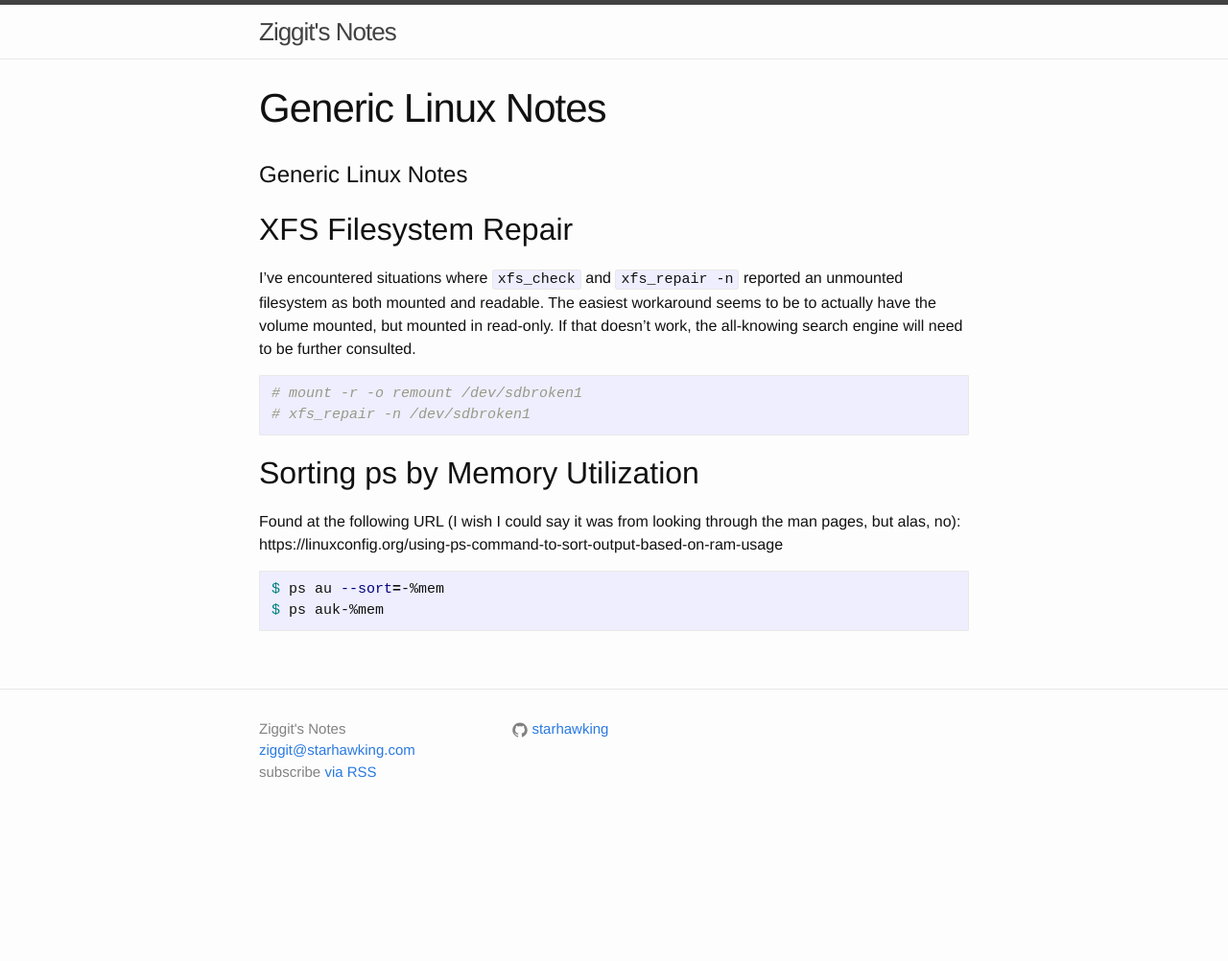
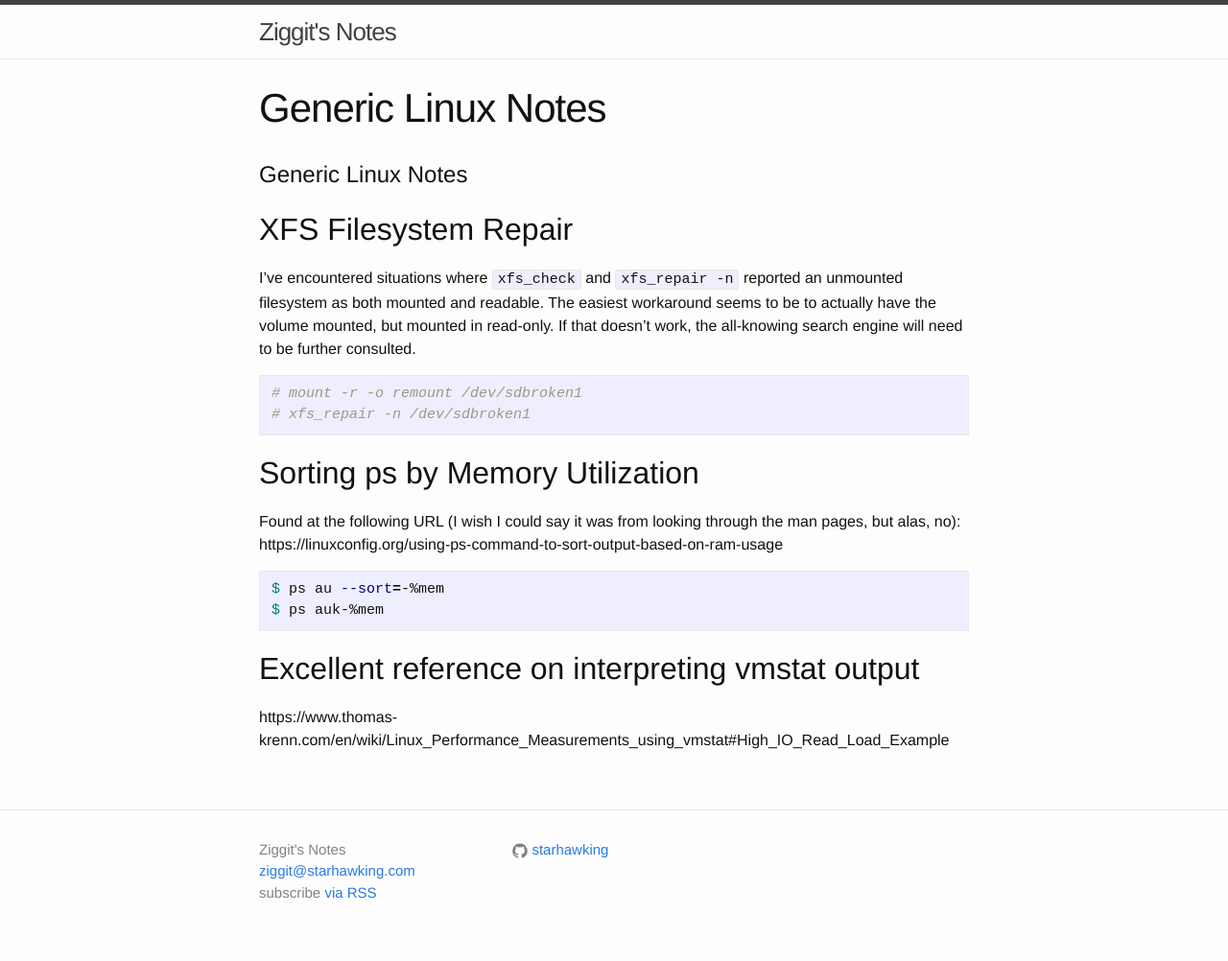
Before and after one commit to starhawking/starhawking.github.io, a Jekyll site: the page built from generic_linux_notes.md, in a window 1280 px wide. Shown: the whole page at 96% size. Built offline with Jekyll 4.4.1, drawn with Linux system fonts in a browser that asks for light colours; before the commit the page ends 900 px from its top, so only the background shows below that.

Commit message:
Add link regarding interpreting vmstat

````diff
--- a/generic_linux_notes.md
+++ b/generic_linux_notes.md
@@ -21,3 +21,6 @@ Found at the following URL (I wish I could say it was from looking through the m
 $ ps au --sort=-%mem
 $ ps auk-%mem
 ```
+
+## Excellent reference on interpreting vmstat output
+https://www.thomas-krenn.com/en/wiki/Linux_Performance_Measurements_using_vmstat#High_IO_Read_Load_Example
````
